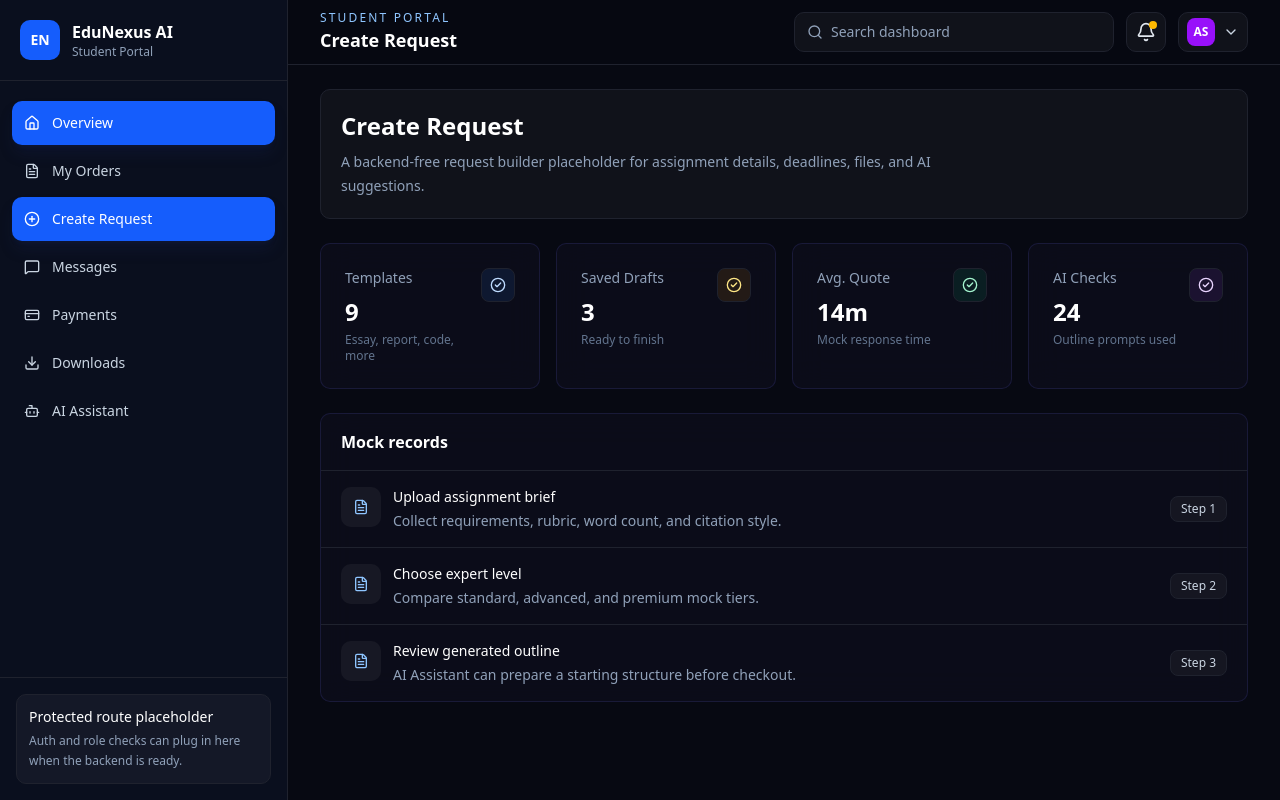
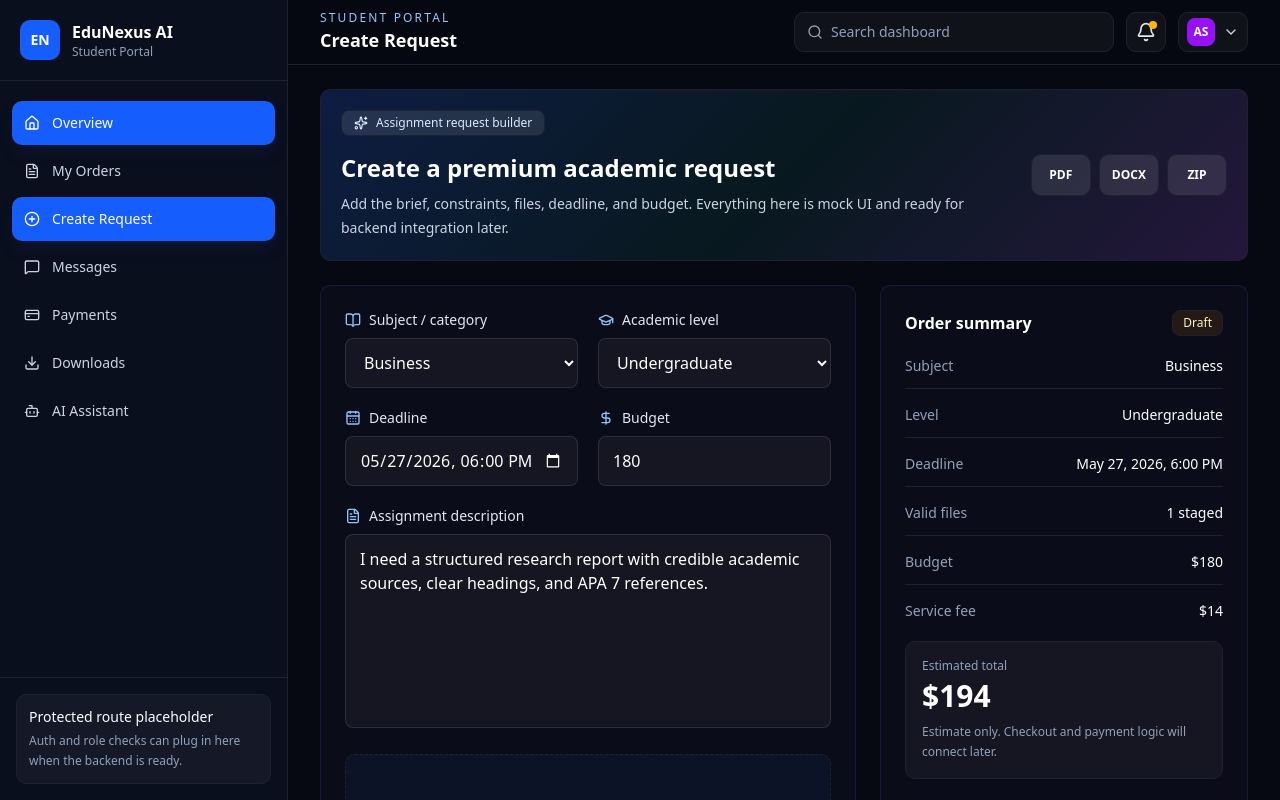
Before and after one commit to Ghimire-Kushal/Assignment-help, a Next.js app in the folder edunexus-ai/: page /dashboard/student/create-request in a window 1280 px wide. Shown: the top 800 px of the page. Built offline with nearby package versions, Linux system fonts and the light colour scheme.

Commit message:
student order ui Scuccess

```diff
--- a/edunexus-ai/app/dashboard/student/create-request/page.tsx
+++ b/edunexus-ai/app/dashboard/student/create-request/page.tsx
@@ -1,21 +1,5 @@
-import { DashboardPageView } from "@/components/dashboard/DashboardViews";
+import { AssignmentRequestForm } from "@/components/dashboard/AssignmentRequestSystem";
 
 export default function CreateRequestPage() {
-  return (
-    <DashboardPageView
-      title="Create Request"
-      description="A backend-free request builder placeholder for assignment details, deadlines, files, and AI suggestions."
-      stats={[
-        { label: "Templates", value: "9", detail: "Essay, report, code, more", tone: "blue" },
-        { label: "Saved Drafts", value: "3", detail: "Ready to finish", tone: "amber" },
-        { label: "Avg. Quote", value: "14m", detail: "Mock response time", tone: "green" },
-        { label: "AI Checks", value: "24", detail: "Outline prompts used", tone: "purple" },
-      ]}
-      rows={[
-        { title: "Upload assignment brief", description: "Collect requirements, rubric, word count, and citation style.", meta: "Step 1" },
-        { title: "Choose expert level", description: "Compare standard, advanced, and premium mock tiers.", meta: "Step 2" },
-        { title: "Review generated outline", description: "AI Assistant can prepare a starting structure before checkout.", meta: "Step 3" },
-      ]}
-    />
-  );
+  return <AssignmentRequestForm />;
 }
--- a/edunexus-ai/app/dashboard/student/orders/page.tsx
+++ b/edunexus-ai/app/dashboard/student/orders/page.tsx
@@ -1,21 +1,5 @@
-import { DashboardPageView } from "@/components/dashboard/DashboardViews";
+import { MyOrdersWorkspace } from "@/components/dashboard/AssignmentRequestSystem";
 
 export default function MyOrdersPage() {
-  return (
-    <DashboardPageView
-      title="My Orders"
-      description="Track academic requests, delivery status, revisions, and assigned experts with placeholder order data."
-      stats={[
-        { label: "In Progress", value: "4", detail: "2 drafts due soon", tone: "blue" },
-        { label: "Under Review", value: "2", detail: "Awaiting your notes", tone: "purple" },
-        { label: "Completed", value: "18", detail: "This academic year", tone: "green" },
-        { label: "Drafts", value: "3", detail: "Saved requests", tone: "amber" },
-      ]}
-      rows={[
-        { title: "ENX-1048 Research methodology paper", description: "2,500 words with APA references.", meta: "Review" },
-        { title: "ENX-1042 Economics case study", description: "Expert assigned and gathering sources.", meta: "In progress" },
-        { title: "ENX-1037 Nursing reflection", description: "Final document delivered to downloads.", meta: "Complete" },
-      ]}
-    />
-  );
+  return <MyOrdersWorkspace />;
 }
--- a/edunexus-ai/app/globals.css
+++ b/edunexus-ai/app/globals.css
@@ -127,6 +127,32 @@ body {
   border: 1px solid rgba(255, 255, 255, 0.12);
 }
 
+.dashboard-input {
+  width: 100%;
+  border-radius: 0.5rem;
+  border: 1px solid rgba(255, 255, 255, 0.1);
+  background: rgba(255, 255, 255, 0.045);
+  padding: 0.75rem 0.875rem;
+  color: #fff;
+  outline: none;
+  transition: border-color 160ms ease, background 160ms ease, box-shadow 160ms ease;
+}
+
+.dashboard-input:focus {
+  border-color: rgba(96, 165, 250, 0.65);
+  background: rgba(255, 255, 255, 0.07);
+  box-shadow: 0 0 0 3px rgba(59, 130, 246, 0.16);
+}
+
+.dashboard-input::placeholder {
+  color: rgba(148, 163, 184, 0.85);
+}
+
+.dashboard-input option {
+  background: #101527;
+  color: #fff;
+}
+
 /* ── Neon glow utilities ── */
 .glow-blue {
   box-shadow: 0 0 20px rgba(59, 130, 246, 0.3), 0 0 60px rgba(59, 130, 246, 0.1);
--- a/edunexus-ai/components/dashboard/AssignmentRequestSystem.tsx
+++ b/edunexus-ai/components/dashboard/AssignmentRequestSystem.tsx
@@ -1,5 +1,6 @@
 "use client";
 
+import type { ReactNode } from "react";
 import { useMemo, useState } from "react";
 import { motion } from "framer-motion";
 import {
@@ -239,9 +240,9 @@ function Field({
   children,
 }: {
   label: string;
-  icon: React.ReactNode;
+  icon: ReactNode;
   className?: string;
-  children: React.ReactNode;
+  children: ReactNode;
 }) {
   return (
     <label className={cn("block", className)}>
```
